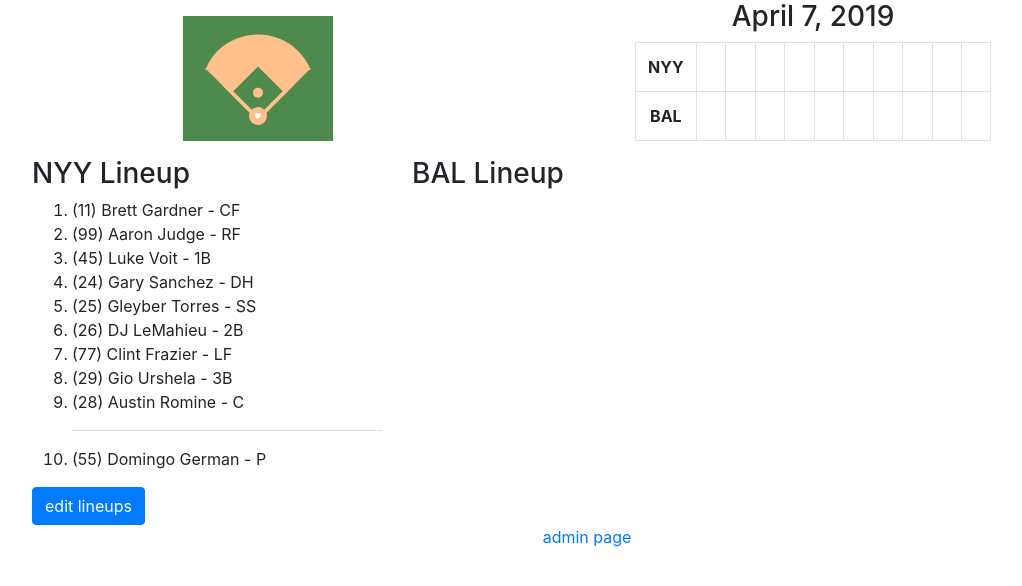
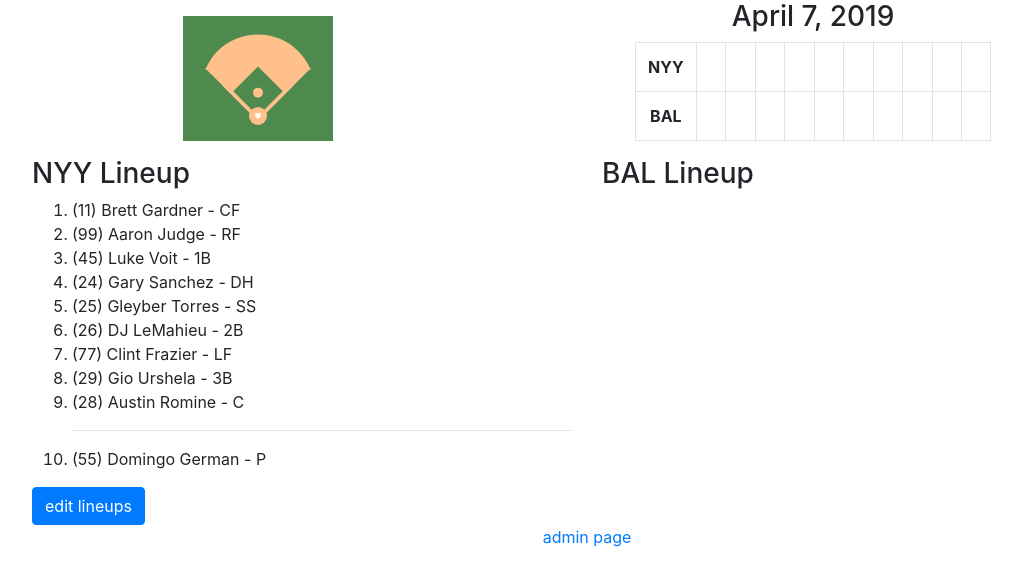
Before and after one commit to lamsond/bleacher-drum, a Django app: page /1/view_lineup/ in a window 1280 px wide. Shown: the part 56-642 px from the top of the page, without its empty margins (53-1075 px from the left). Run offline with Django 3.2, Linux system fonts and the light colour scheme; a user stored in the database is signed in; data comes from the database, SQL or seed files in the repository; both versions use the stored data as it was after the commit; lists and menus that the app fills with data are empty; some libraries are stand-ins or nearby versions.

Commit message:
stats and change col bs4 classes for lineups

```diff
--- a/lineup_site/lineup_app/templates/lineup_app/view_lineup.html
+++ b/lineup_site/lineup_app/templates/lineup_app/view_lineup.html
@@ -9,7 +9,7 @@
 
 {% block content %}
 <div class='row'>
-    <div class='col-sm-4'>
+    <div class='col'>
         <h3>{{ game.team_away }} Lineup</h3>
         <ol>
             {% for slot in awayslots %}
@@ -20,7 +20,7 @@
             {% endfor %}
         </ol>
     </div>
-    <div class='col-sm-4'>
+    <div class='col'>
         <h3>{{ game.team_home }} Lineup</h3>
         <ol>
             {% for slot in homeslots %}
```
Also changed, not shown: lineup_site/db.sqlite3.
